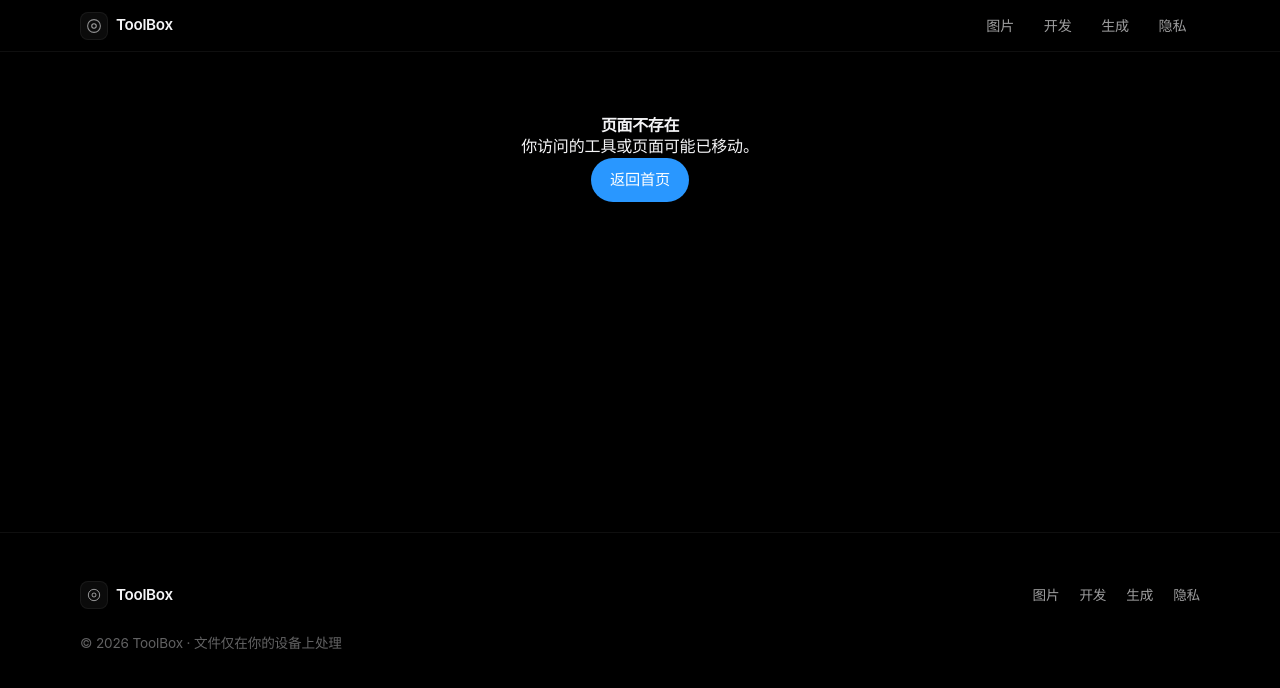
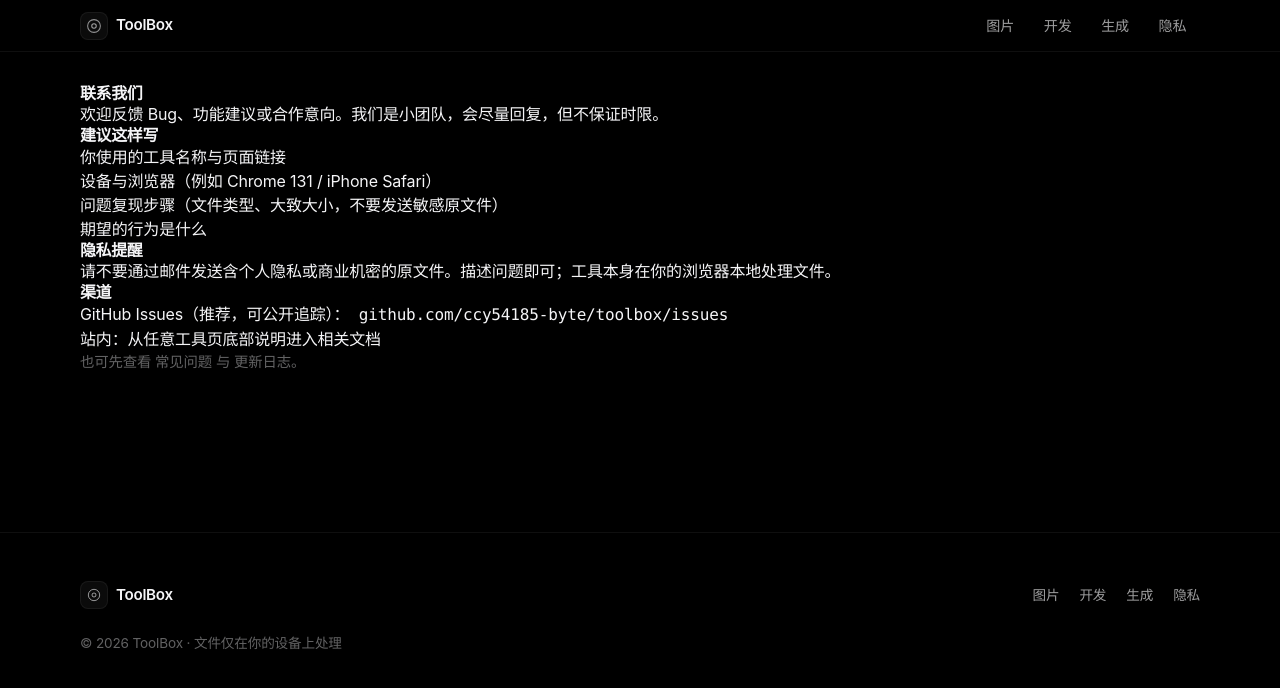
Before and after one commit to ccy54185-byte/toolbox, a Next.js app: page /contact in a window 1280 px wide. Before the commit this address had no page. Shown: the top 688 px of the page. Built offline with nearby package versions, Linux system fonts and the light colour scheme.

Commit message:
docs: AdSense/SEO ops pages

```diff
--- /dev/null
+++ b/src/app/contact/page.tsx
@@ -0,0 +1,59 @@
+import type { Metadata } from "next";
+import Link from "next/link";
+import { SITE } from "@/lib/categories";
+
+export const metadata: Metadata = {
+  title: "联系我们",
+  description: `联系 ${SITE.name}：反馈问题、报告错误或提出功能建议。`,
+  alternates: { canonical: "/contact/" },
+};
+
+export default function ContactPage() {
+  return (
+    <div className="tool-page legal-page">
+      <h1 className="legal-title">联系我们</h1>
+      <p className="legal-lead">
+        欢迎反馈 Bug、功能建议或合作意向。我们是小团队，会尽量回复，但不保证时限。
+      </p>
+
+      <section className="legal-section">
+        <h2>建议这样写</h2>
+        <ul>
+          <li>你使用的工具名称与页面链接</li>
+          <li>设备与浏览器（例如 Chrome 131 / iPhone Safari）</li>
+          <li>问题复现步骤（文件类型、大致大小，不要发送敏感原文件）</li>
+          <li>期望的行为是什么</li>
+        </ul>
+      </section>
+
+      <section className="legal-section">
+        <h2>隐私提醒</h2>
+        <p>
+          请不要通过邮件发送含个人隐私或商业机密的原文件。描述问题即可；工具本身在你的浏览器本地处理文件。
+        </p>
+      </section>
+
+      <section className="legal-section">
+        <h2>渠道</h2>
+        <ul>
+          <li>
+            GitHub Issues（推荐，可公开追踪）：
+            <span className="mono"> github.com/ccy54185-byte/toolbox/issues</span>
+          </li>
+          <li>站内：从任意工具页底部说明进入相关文档</li>
+        </ul>
+        <p style={{ color: "var(--text-tertiary)", fontSize: "0.9rem" }}>
+          也可先查看{" "}
+          <Link href="/faq/" className="legal-link">
+            常见问题
+          </Link>{" "}
+          与{" "}
+          <Link href="/changelog/" className="legal-link">
+            更新日志
+          </Link>
+          。
+        </p>
+      </section>
+    </div>
+  );
+}
```
